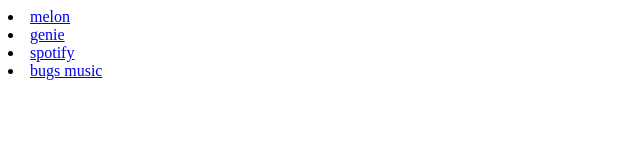
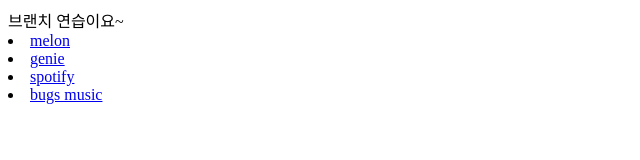
Before and after one commit to trick-dotcom/TIL, a plain HTML site: page CLASS-OFFLINE/leftframe.html in a window 1280 px wide. Shown: the whole page, without its empty margins (0-640 px from the left). Drawn offline with Linux system fonts and the light colour scheme.

```diff
--- a/CLASS-OFFLINE/leftframe.html
+++ b/CLASS-OFFLINE/leftframe.html
@@ -7,6 +7,7 @@
     <title>leftframe</title>
 </head>
 <body>
+    브랜치 연습이요~
     <li><a href="https://www.melon.com/" target="right">melon</a></li>
     <li><a href="https://www.genie.co.kr/" target="_self">genie</a></li>
     <li><a href="https://www.spotify.com/kr-ko/" target="_top">spotify</a></li>
```
Also changed, not shown: TIL(TEXT)/2022-02-10.txt (added).
